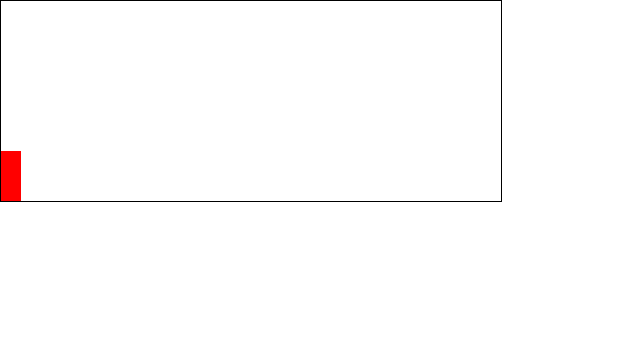
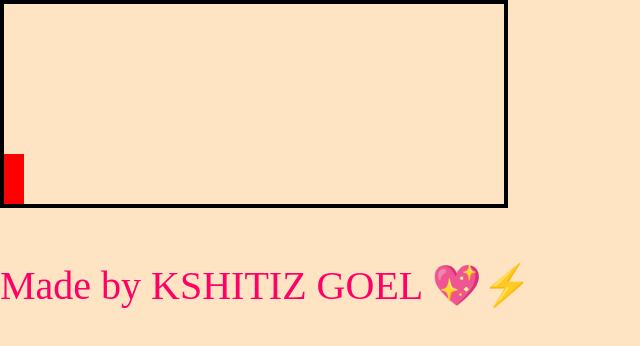
Before and after one commit to kshitiz-goel07/jump_game, a plain HTML site: page index.html in a window 1280 px wide. Shown: the whole page, without its empty margins (0-640 px from the left). Drawn offline with Linux system fonts and the light colour scheme.

Commit message:
Final commit

```diff
--- a/index.html
+++ b/index.html
@@ -5,12 +5,13 @@
     <title>Game</title>
     <link rel="stylesheet" href="style.css">
 </head>
-<body>
+<body style="background-color:bisque ;">
     <div id="game">
         <div id="character"></div>
         <div id="block"></div>
     </div>
-
+    <br><br><br>
+    <p style="font-size:40px;color:#ff0066;">Made by KSHITIZ GOEL &#128150&#9889 </p>
 
     <script src="script.js"></script>
 </body>
--- a/script.js
+++ b/script.js
@@ -14,6 +14,6 @@ var checkdead = setInterval(function(){
     if(blockleft<20 && blockleft>0 && characterTop>=130){
         block.style.animation="none";
         block.style.display="none";
-        alert("You are definately not good in games !!\nRefresh the page to play again");
+        alert("You are definately not good in games !!\nWell you can refresh the page to play again");
     }
 },10)
--- a/style.css
+++ b/style.css
@@ -5,7 +5,7 @@
 #game{
     height: 200px;
     width: 500px;
-    border: 1px solid black;
+    border: 4px solid black;
 }
 #character{
     height: 50px;
```
